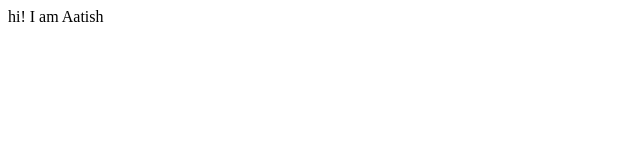
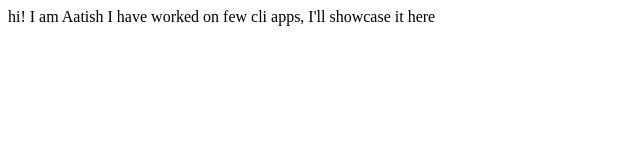
Before and after one commit to aatishy/my-site, a plain HTML site: page index.html in a window 1280 px wide. Shown: the whole page, without its empty margins (0-640 px from the left). Drawn offline with Linux system fonts and the light colour scheme.

Commit message:
update details of project

```diff
--- a/index.html
+++ b/index.html
@@ -7,5 +7,7 @@
 </head>
 <body>
     hi! I am Aatish
+
+    I have worked on few cli  apps, I'll showcase it here
 </body>
 </html>
```
